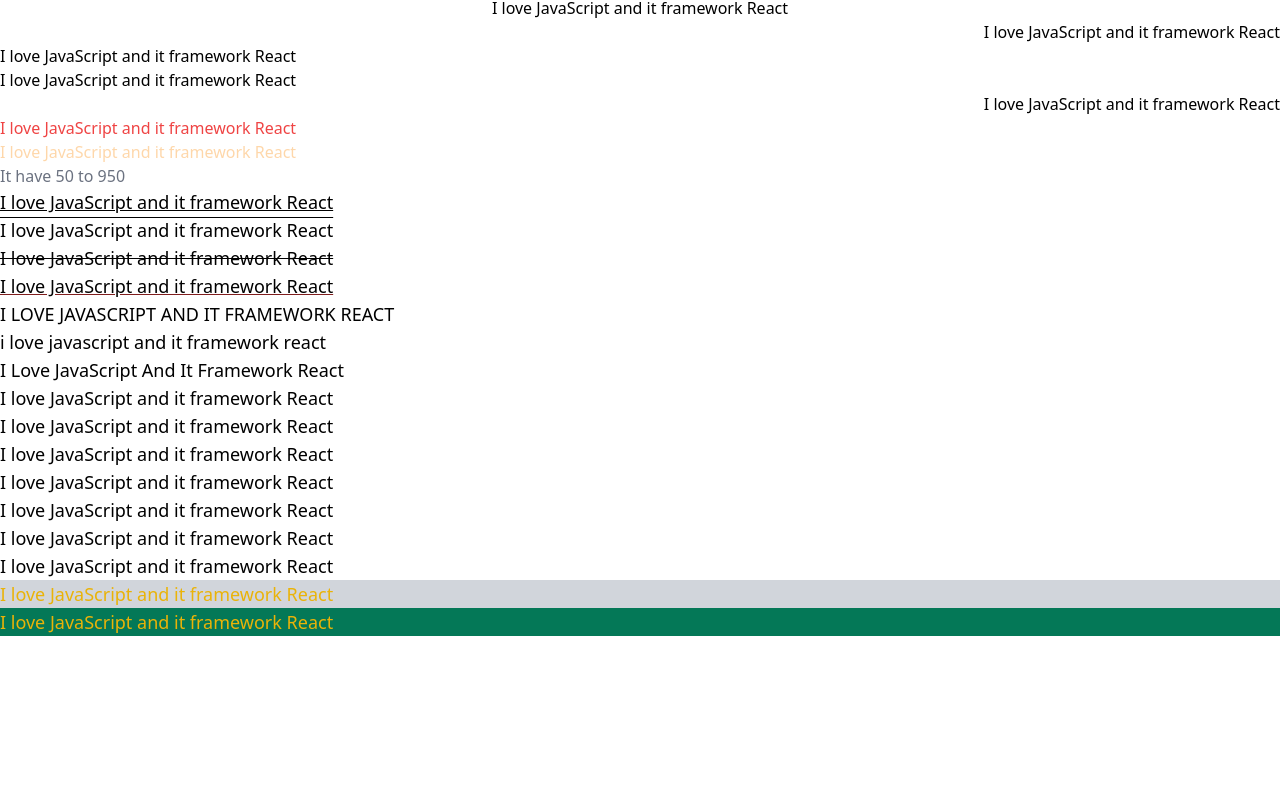
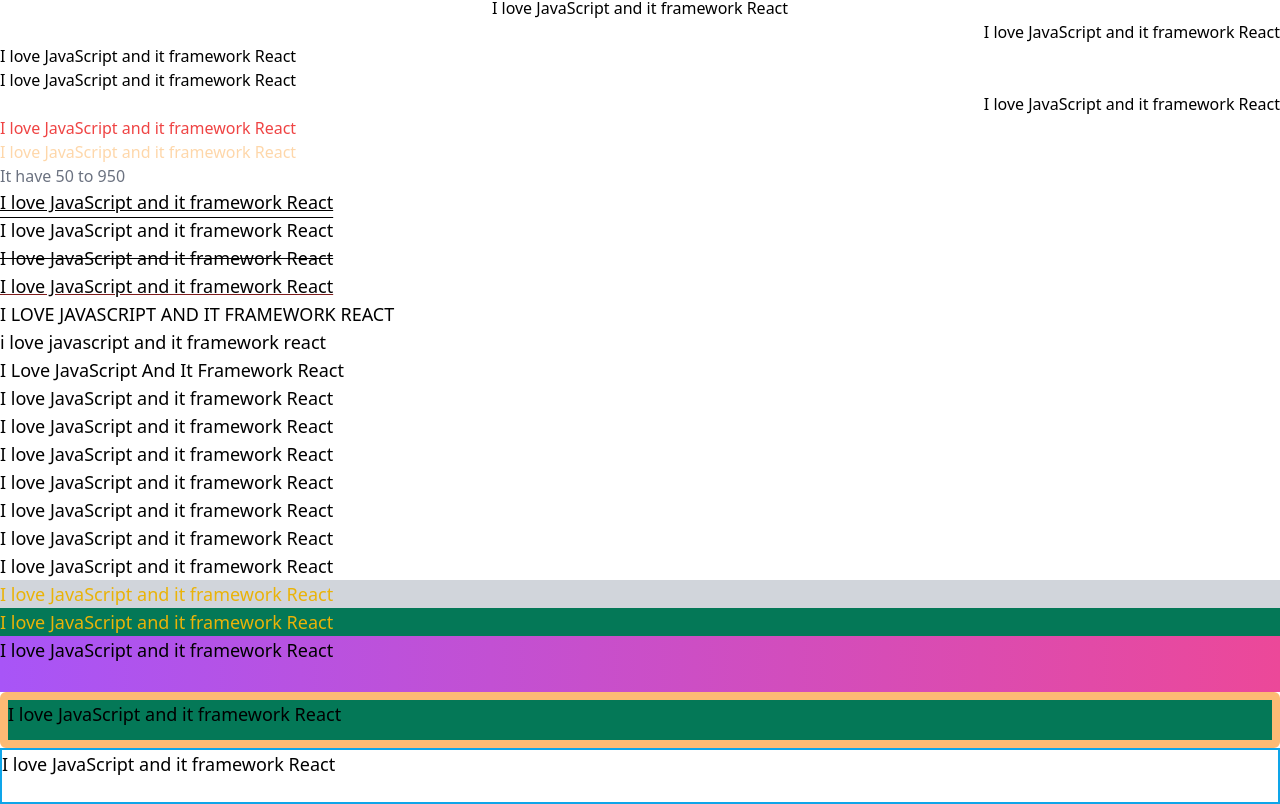
Before and after one commit to code-with-omar/tailwind-css, a plain HTML site: page index.html in a window 1280 px wide. Shown: the part 964-1768 px from the top of the page. Before the commit the page ends 1600 px from the top, so only its background shows below. Drawn offline with nearby package versions, Linux system fonts and the light colour scheme.

Commit message:
Border style

```diff
--- a/index.html
+++ b/index.html
@@ -77,7 +77,14 @@
     <!-- 1. backgrounds color -->
     <p class="text-lg bg-gray-300 text-yellow-500">I love JavaScript and it framework React</p>
     <p class="text-lg bg-emerald-700 text-yellow-500">I love JavaScript and it framework React</p>
-    <p></p>
+    <div class="h-14 bg-gradient-to-r from-purple-500 to-pink-500 text-lg">I love JavaScript and it framework React</div>
+
+
+    <!-- border -->
+    <div class="h-14 text-lg rounded-md border-orange-300 bg-emerald-700 border-8 border-y-8">I love JavaScript and it framework React</div>
+    <div class="h-14 text-lg border-solid border-2 border-sky-500">I love JavaScript and it framework React</div>
+
+
 </body>
 
 </html>
```
